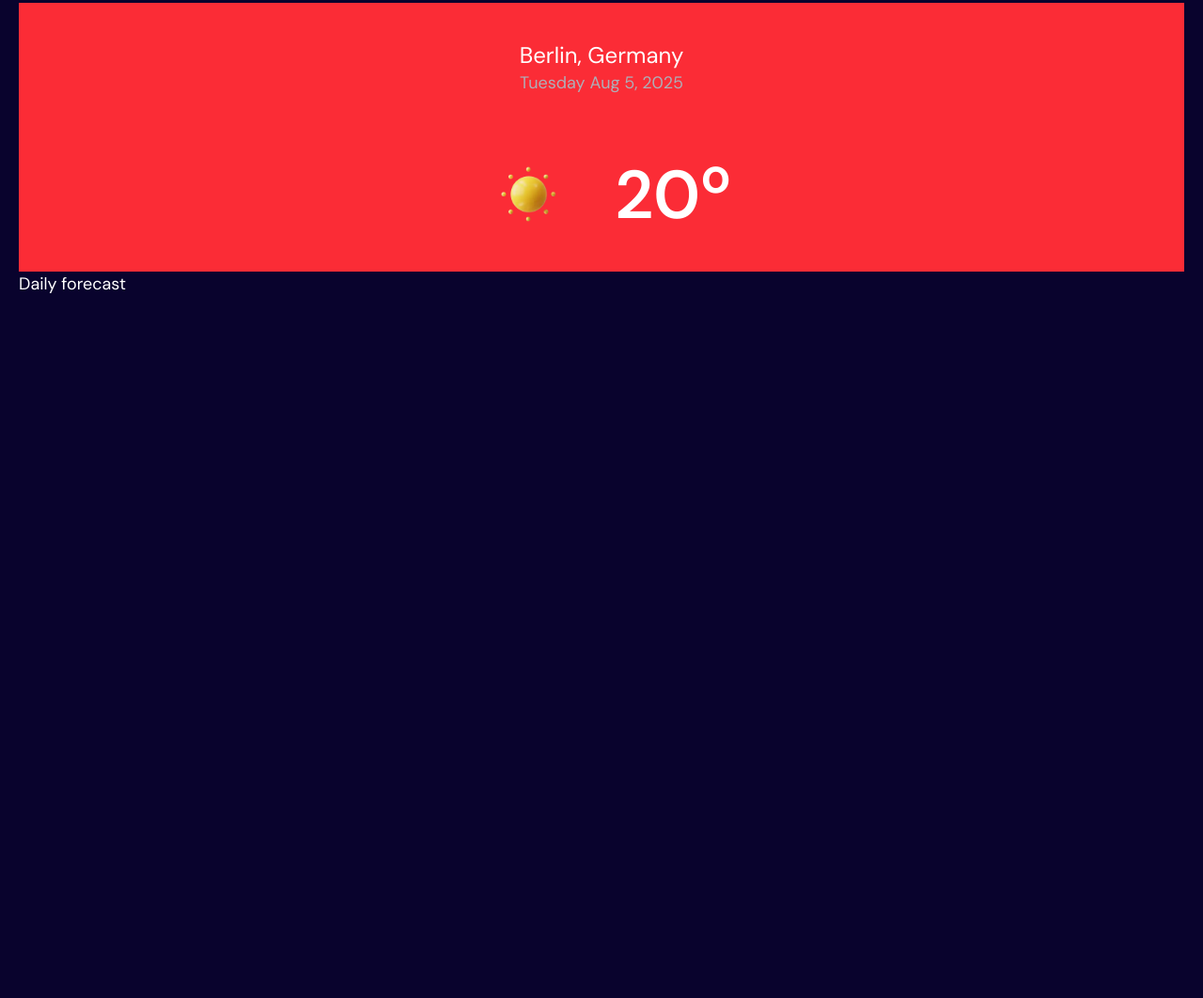
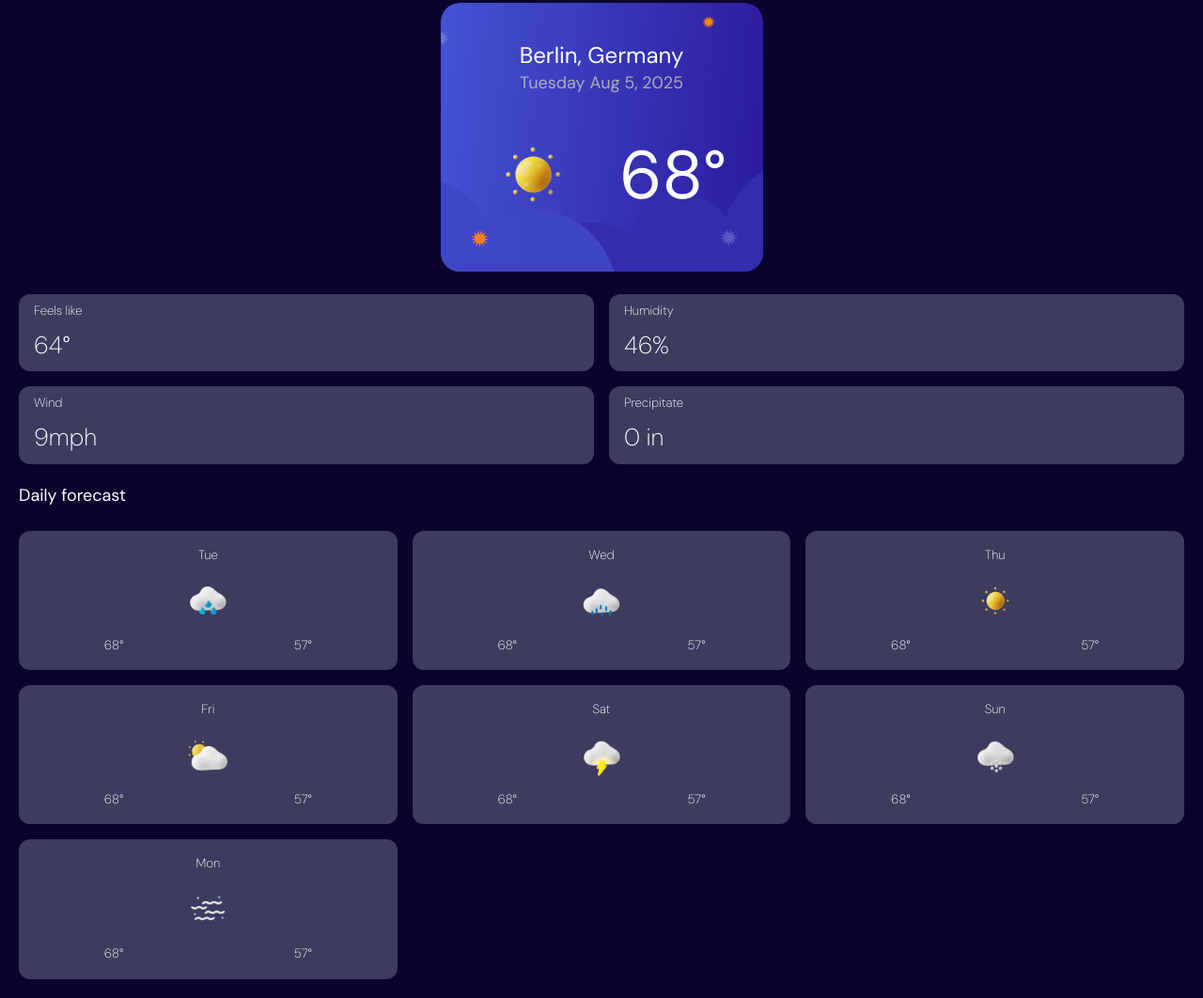
Before and after one commit to Melodyysol/weather-app, a website: page index.html in a window 1280 px wide. Shown: the part 469-1531 px from the top of the page at 94% size. Before the commit the page ends 805 px from the top, so only its background shows below. Drawn offline with nearby package versions, Linux system fonts and the light colour scheme.

Commit message:
Done with the second section

```diff
--- a/index.html
+++ b/index.html
@@ -44,25 +44,90 @@
   <section class="mt-8">
     <div>
       <div class="relative">
-        <div class="absolute flex flex-col content-center top-0 left-0 right-0 bottom-0 bg-red-500">
+        <div class="absolute flex flex-col content-center top-0 left-0 right-0 bottom-0">
           <div class="m-auto flex flex-col text-center mt-10">
             <h3 class="text-2xl">Berlin, Germany</h3>
             <span class="text-[#aeaeb7]">Tuesday Aug 5, 2025</span>
           </div>
-          <div class="m-auto flex content-center gap-x-8">
+          <div class="m-auto -mt-5 flex content-center gap-x-8">
             <img src="weather-app-main/assets/images/icon-sunny.webp" alt="Sunny icon" class="w-30">
-            <h1 class="font-semibold text-[4.5rem] pt-2">20<sup>o</sup></h1>
+            <h1 class="text-[4.5rem] pt-2">68&deg;</h1>
           </div>
         </div>
         <img class="m-auto" src="weather-app-main/assets/images/bg-today-small.svg" alt="Background Small">
       </div>
-      <div>
-
+      <div class="content-center justify-center grid grid-cols-2 gap-4 mt-6">
+        <div class="bg-[#3d3b5e] flex flex-col gap-y-2 rounded-xl px-4 py-2 min-w-30 text-left">
+          <p class="text-[0.84rem] font-extralight">Feels like</p>
+          <p class="text-[1.6rem] font-extralight">64&#xb0;</p>
+        </div>
+        <div class="bg-[#3d3b5e] flex flex-col gap-y-2 rounded-xl px-4 py-2 min-w-30 text-left">
+          <p class="text-[0.84rem] font-extralight">Humidity</p>
+          <p class="text-[1.6rem] font-extralight">46%</p>
+        </div>
+        <div class="bg-[#3d3b5e] flex flex-col gap-y-2 rounded-xl px-4 py-2 min-w-30 text-left">
+          <p class="text-[0.84rem] font-extralight">Wind</p>
+          <p class="text-[1.6rem] font-extralight">9mph</p>
+        </div>
+        <div class="bg-[#3d3b5e] flex flex-col gap-y-2 rounded-xl px-4 py-2 min-w-30 text-left">
+          <p class="text-[0.84rem] font-extralight">Precipitate</p>
+          <p class="text-[1.6rem] font-extralight">0 in</p>
+        </div>
       </div>
-      <div>
+      <div class="mt-5">
         <h1>Daily forecast</h1>
         <div>
-
+          <div class="content-center justify-center grid grid-cols-3 gap-4 mt-6">
+            <div class="bg-[#3d3b5e] flex flex-col gap-y-2 rounded-xl py-4 text-center">
+              <p class="text-[0.84rem] font-extralight">Tue</p>
+              <img src="weather-app-main/assets/images/icon-rain.webp" alt="Rain icon" class="w-15 m-auto">
+              <div class="flex justify-around text-[0.84rem] font-extralight">
+                <span>68&deg;</span><span>57&deg;</span>
+              </div>
+            </div>
+            <div class="bg-[#3d3b5e] flex flex-col gap-y-2 rounded-xl py-4 text-center">
+              <p class="text-[0.84rem] font-extralight">Wed</p>
+              <img src="weather-app-main/assets/images/icon-drizzle.webp" alt="Rain icon" class="w-15 m-auto">
+              <div class="flex justify-around text-[0.84rem] font-extralight">
+                <span>68&deg;</span><span>57&deg;</span>
+              </div>
+            </div>
+            <div class="bg-[#3d3b5e] flex flex-col gap-y-2 rounded-xl py-4 text-center">
+              <p class="text-[0.84rem] font-extralight">Thu</p>
+              <img src="weather-app-main/assets/images/icon-sunny.webp" alt="Rain icon" class="w-15 m-auto">
+              <div class="flex justify-around text-[0.84rem] font-extralight">
+                <span>68&deg;</span><span>57&deg;</span>
+              </div>
+            </div>
+            <div class="bg-[#3d3b5e] flex flex-col gap-y-2 rounded-xl py-4 text-center">
+              <p class="text-[0.84rem] font-extralight">Fri</p>
+              <img src="weather-app-main/assets/images/icon-partly-cloudy.webp" alt="Rain icon" class="w-15 m-auto">
+              <div class="flex justify-around text-[0.84rem] font-extralight">
+                <span>68&deg;</span><span>57&deg;</span>
+              </div>
+            </div>
+            <div class="bg-[#3d3b5e] flex flex-col gap-y-2 rounded-xl py-4 text-center">
+              <p class="text-[0.84rem] font-extralight">Sat</p>
+              <img src="weather-app-main/assets/images/icon-storm.webp" alt="Rain icon" class="w-15 m-auto">
+              <div class="flex justify-around text-[0.84rem] font-extralight">
+                <span>68&deg;</span><span>57&deg;</span>
+              </div>
+            </div>
+            <div class="bg-[#3d3b5e] flex flex-col gap-y-2 rounded-xl py-4 text-center">
+              <p class="text-[0.84rem] font-extralight">Sun</p>
+              <img src="weather-app-main/assets/images/icon-snow.webp" alt="Rain icon" class="w-15 m-auto">
+              <div class="flex justify-around text-[0.84rem] font-extralight">
+                <span>68&deg;</span><span>57&deg;</span>
+              </div>
+            </div>
+            <div class="bg-[#3d3b5e] flex flex-col gap-y-2 rounded-xl py-4 text-center">
+              <p class="text-[0.84rem] font-extralight">Mon</p>
+              <img src="weather-app-main/assets/images/icon-fog.webp" alt="Rain icon" class="w-15 m-auto">
+              <div class="flex justify-around text-[0.84rem] font-extralight">
+                <span>68&deg;</span><span>57&deg;</span>
+              </div>
+            </div>
+          </div>
         </div>
       </div>
     </div>
```
Also changed, not shown: dist/output.css.
